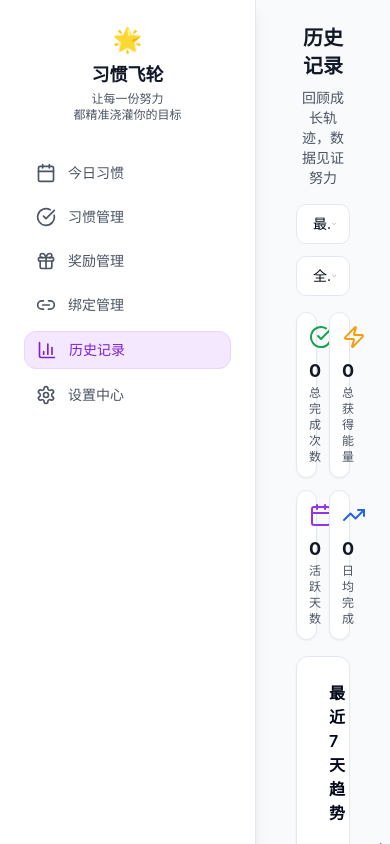
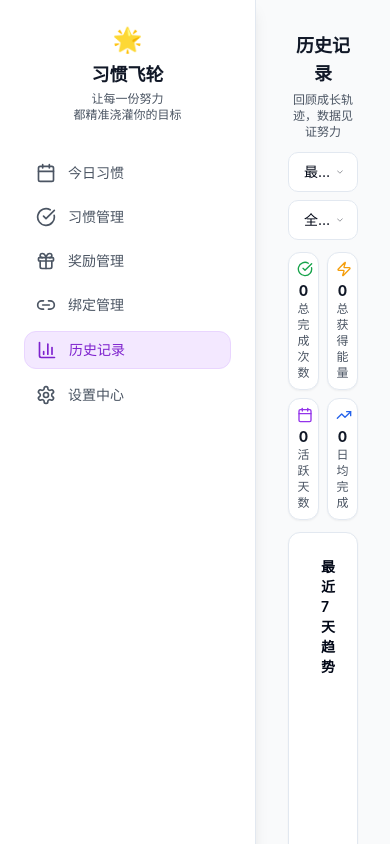
Before and after one commit to MeiYanDong/Habit_Flywheel_1, a React (Vite) app: page / in a window 390 px wide. Both pictures are taken after a click on the button "历史记录". Shown: the top 844 px of the page. Built offline with nearby package versions, Linux system fonts and the light colour scheme.

Commit message:
Fix: Adjust layout for mobile devices
Adjusted the layout to ensure the right side content area is not too narrow on mobile devices due to the fixed sidebar.

```diff
--- a/src/components/HistoryView.tsx
+++ b/src/components/HistoryView.tsx
@@ -1,3 +1,4 @@
+
 import React, { useState, useMemo } from 'react';
 import { Card, CardContent, CardHeader, CardTitle } from '@/components/ui/card';
 import { Button } from '@/components/ui/button';
@@ -124,16 +125,18 @@ const HistoryView: React.FC<HistoryViewProps> = ({ habits, completions }) => {
   };
 
   return (
-    <div className="space-y-4 md:space-y-6 px-4 md:px-0">
+    <div className="w-full max-w-none overflow-x-hidden">
+      {/* 移动端全宽容器 */}
+      <div className="space-y-3 sm:space-y-4 md:space-y-6 p-2 sm:p-4 lg:px-0">
         <div className="text-center">
-        <h2 className="text-xl md:text-2xl font-semibold text-gray-900 mb-2">历史记录</h2>
-        <p className="text-sm md:text-base text-gray-600">回顾成长轨迹，数据见证努力</p>
+          <h2 className="text-lg sm:text-xl md:text-2xl font-semibold text-gray-900 mb-1 sm:mb-2">历史记录</h2>
+          <p className="text-xs sm:text-sm md:text-base text-gray-600">回顾成长轨迹，数据见证努力</p>
         </div>
 
-      {/* 筛选器 */}
-      <div className="flex flex-col sm:flex-row items-stretch sm:items-center gap-3 sm:gap-4">
+        {/* 筛选器 - 移动端优化 */}
+        <div className="flex flex-col gap-2 sm:flex-row sm:items-center sm:gap-3 md:gap-4">
           <Select value={timeRange} onValueChange={(value: 'week' | 'month' | 'all') => setTimeRange(value)}>
-          <SelectTrigger className="w-full sm:w-32">
+            <SelectTrigger className="w-full sm:w-28 md:w-32">
               <SelectValue />
             </SelectTrigger>
             <SelectContent>
@@ -144,7 +147,7 @@ const HistoryView: React.FC<HistoryViewProps> = ({ habits, completions }) => {
           </Select>
 
           <Select value={selectedHabit} onValueChange={setSelectedHabit}>
-          <SelectTrigger className="w-full sm:w-40">
+            <SelectTrigger className="w-full sm:w-32 md:w-40">
               <SelectValue />
             </SelectTrigger>
             <SelectContent>
@@ -158,66 +161,67 @@ const HistoryView: React.FC<HistoryViewProps> = ({ habits, completions }) => {
           </Select>
         </div>
 
-      {/* 统计卡片 */}
-      <div className="grid grid-cols-2 md:grid-cols-4 gap-3 md:gap-4">
-        <Card>
-          <CardContent className="p-3 md:p-4 text-center">
-            <CheckCircle className="h-6 w-6 md:h-8 md:w-8 mx-auto mb-2 text-green-600" />
-            <div className="text-lg md:text-2xl font-bold text-gray-900">{stats.totalCompletions}</div>
-            <div className="text-xs md:text-sm text-gray-600">总完成次数</div>
+        {/* 统计卡片 - 移动端2x2布局 */}
+        <div className="grid grid-cols-2 gap-2 sm:gap-3 md:grid-cols-4 md:gap-4">
+          <Card className="min-w-0">
+            <CardContent className="p-2 sm:p-3 md:p-4 text-center">
+              <CheckCircle className="h-4 w-4 sm:h-6 sm:w-6 md:h-8 md:w-8 mx-auto mb-1 sm:mb-2 text-green-600" />
+              <div className="text-sm sm:text-lg md:text-2xl font-bold text-gray-900 truncate">{stats.totalCompletions}</div>
+              <div className="text-xs sm:text-xs md:text-sm text-gray-600">总完成次数</div>
             </CardContent>
           </Card>
 
-        <Card>
-          <CardContent className="p-3 md:p-4 text-center">
-            <Zap className="h-6 w-6 md:h-8 md:w-8 mx-auto mb-2 text-amber-500" />
-            <div className="text-lg md:text-2xl font-bold text-gray-900">{stats.totalEnergy}</div>
-            <div className="text-xs md:text-sm text-gray-600">总获得能量</div>
+          <Card className="min-w-0">
+            <CardContent className="p-2 sm:p-3 md:p-4 text-center">
+              <Zap className="h-4 w-4 sm:h-6 sm:w-6 md:h-8 md:w-8 mx-auto mb-1 sm:mb-2 text-amber-500" />
+              <div className="text-sm sm:text-lg md:text-2xl font-bold text-gray-900 truncate">{stats.totalEnergy}</div>
+              <div className="text-xs sm:text-xs md:text-sm text-gray-600">总获得能量</div>
             </CardContent>
           </Card>
 
-        <Card>
-          <CardContent className="p-3 md:p-4 text-center">
-            <Calendar className="h-6 w-6 md:h-8 md:w-8 mx-auto mb-2 text-purple-600" />
-            <div className="text-lg md:text-2xl font-bold text-gray-900">{stats.uniqueDays}</div>
-            <div className="text-xs md:text-sm text-gray-600">活跃天数</div>
+          <Card className="min-w-0">
+            <CardContent className="p-2 sm:p-3 md:p-4 text-center">
+              <Calendar className="h-4 w-4 sm:h-6 sm:w-6 md:h-8 md:w-8 mx-auto mb-1 sm:mb-2 text-purple-600" />
+              <div className="text-sm sm:text-lg md:text-2xl font-bold text-gray-900 truncate">{stats.uniqueDays}</div>
+              <div className="text-xs sm:text-xs md:text-sm text-gray-600">活跃天数</div>
             </CardContent>
           </Card>
 
-        <Card>
-          <CardContent className="p-3 md:p-4 text-center">
-            <TrendingUp className="h-6 w-6 md:h-8 md:w-8 mx-auto mb-2 text-blue-600" />
-            <div className="text-lg md:text-2xl font-bold text-gray-900">
+          <Card className="min-w-0">
+            <CardContent className="p-2 sm:p-3 md:p-4 text-center">
+              <TrendingUp className="h-4 w-4 sm:h-6 sm:w-6 md:h-8 md:w-8 mx-auto mb-1 sm:mb-2 text-blue-600" />
+              <div className="text-sm sm:text-lg md:text-2xl font-bold text-gray-900 truncate">
                 {stats.uniqueDays > 0 ? Math.round(stats.totalCompletions / stats.uniqueDays * 10) / 10 : 0}
               </div>
-            <div className="text-xs md:text-sm text-gray-600">日均完成</div>
+              <div className="text-xs sm:text-xs md:text-sm text-gray-600">日均完成</div>
             </CardContent>
           </Card>
         </div>
 
-      {/* 折线图趋势 */}
-      <Card>
-        <CardHeader className="pb-3 md:pb-6">
-          <CardTitle className="flex items-center space-x-2 text-base md:text-lg">
-            <BarChart3 className="h-4 w-4 md:h-5 md:w-5 text-purple-600" />
+        {/* 折线图趋势 - 移动端优化 */}
+        <Card className="w-full min-w-0">
+          <CardHeader className="pb-2 sm:pb-3 md:pb-6">
+            <CardTitle className="flex items-center space-x-2 text-sm sm:text-base md:text-lg">
+              <BarChart3 className="h-3 w-3 sm:h-4 sm:w-4 md:h-5 md:w-5 text-purple-600" />
               <span>最近7天趋势</span>
             </CardTitle>
           </CardHeader>
-        <CardContent className="pt-0">
-          <ChartContainer config={chartConfig} className="h-[200px] md:h-[300px]">
+          <CardContent className="pt-0 px-2 sm:px-6">
+            <div className="w-full overflow-x-auto">
+              <ChartContainer config={chartConfig} className="h-[160px] sm:h-[200px] md:h-[300px] min-w-[300px]">
                 <LineChart data={chartData} margin={{ top: 10, right: 10, left: 10, bottom: 5 }}>
                   <XAxis
                     dataKey="day"
                     axisLine={false}
                     tickLine={false}
                     tick={{ fontSize: 10, fill: '#6B7280' }}
-                className="md:text-xs"
+                    className="text-xs"
                   />
                   <YAxis
                     axisLine={false}
                     tickLine={false}
                     tick={{ fontSize: 10, fill: '#6B7280' }}
-                className="md:text-xs"
+                    className="text-xs"
                   />
                   <ChartTooltip
                     content={<ChartTooltipContent />}
@@ -241,18 +245,19 @@ const HistoryView: React.FC<HistoryViewProps> = ({ habits, completions }) => {
                   />
                 </LineChart>
               </ChartContainer>
-          <div className="text-center text-xs md:text-sm text-gray-600 mt-2 md:mt-4">
+            </div>
+            <div className="text-center text-xs sm:text-xs md:text-sm text-gray-600 mt-1 sm:mt-2 md:mt-4">
               实线表示完成次数，虚线表示获得能量
             </div>
           </CardContent>
         </Card>
 
-      {/* 习惯排行 */}
-      <Card>
-        <CardHeader className="pb-3 md:pb-6">
-          <CardTitle className="text-base md:text-lg">习惯完成排行</CardTitle>
+        {/* 习惯排行 - 移动端优化 */}
+        <Card className="w-full min-w-0">
+          <CardHeader className="pb-2 sm:pb-3 md:pb-6">
+            <CardTitle className="text-sm sm:text-base md:text-lg">习惯完成排行</CardTitle>
           </CardHeader>
-        <CardContent className="pt-0">
+          <CardContent className="pt-0 px-2 sm:px-6">
             <div className="space-y-2 md:space-y-3">
               {Object.entries(stats.habitStats)
                 .sort(([,a], [,b]) => b.completions - a.completions)
@@ -262,18 +267,18 @@ const HistoryView: React.FC<HistoryViewProps> = ({ habits, completions }) => {
                   if (!habit) return null;
 
                   return (
-                  <div key={habitId} className="flex items-center justify-between p-3 bg-gray-50 rounded-lg">
-                    <div className="flex items-center space-x-2 md:space-x-3 flex-1 min-w-0">
-                      <div className={`w-5 h-5 md:w-6 md:h-6 rounded-full flex items-center justify-center text-xs font-bold text-white flex-shrink-0 ${
+                    <div key={habitId} className="flex items-center justify-between p-2 sm:p-3 bg-gray-50 rounded-lg min-w-0">
+                      <div className="flex items-center space-x-2 sm:space-x-3 flex-1 min-w-0">
+                        <div className={`w-4 h-4 sm:w-5 sm:h-5 md:w-6 md:h-6 rounded-full flex items-center justify-center text-xs font-bold text-white flex-shrink-0 ${
                           index === 0 ? 'bg-yellow-500' :
                           index === 1 ? 'bg-gray-400' :
                           index === 2 ? 'bg-amber-600' : 'bg-gray-300'
                         }`}>
                           {index + 1}
                         </div>
-                      <span className="font-medium text-sm md:text-base truncate">{habit.name}</span>
+                        <span className="font-medium text-xs sm:text-sm md:text-base truncate">{habit.name}</span>
                       </div>
-                    <div className="flex items-center space-x-3 md:space-x-4 text-xs md:text-sm flex-shrink-0">
+                      <div className="flex items-center space-x-2 sm:space-x-3 md:space-x-4 text-xs sm:text-xs md:text-sm flex-shrink-0">
                         <div className="text-center">
                           <div className="font-bold">{habitStat.completions}</div>
                           <div className="text-gray-500">次数</div>
@@ -290,6 +295,7 @@ const HistoryView: React.FC<HistoryViewProps> = ({ habits, completions }) => {
           </CardContent>
         </Card>
       </div>
+    </div>
   );
 };
 
```
Lines whose indentation alone changed are shown as unchanged.
